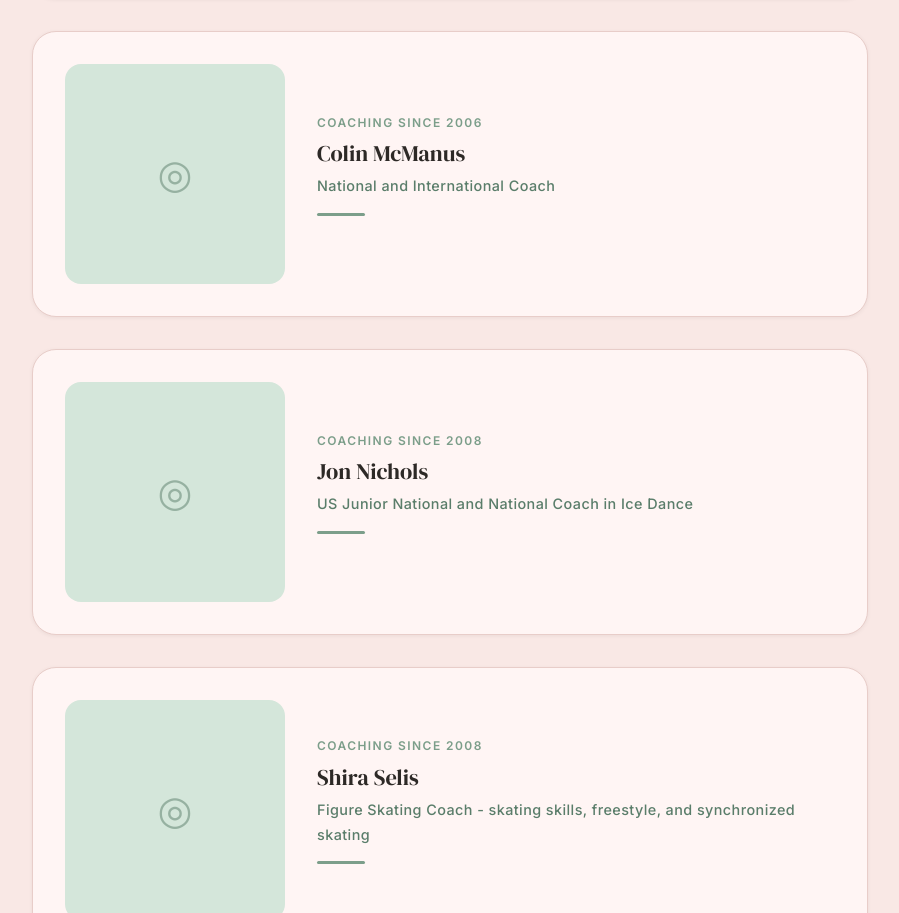
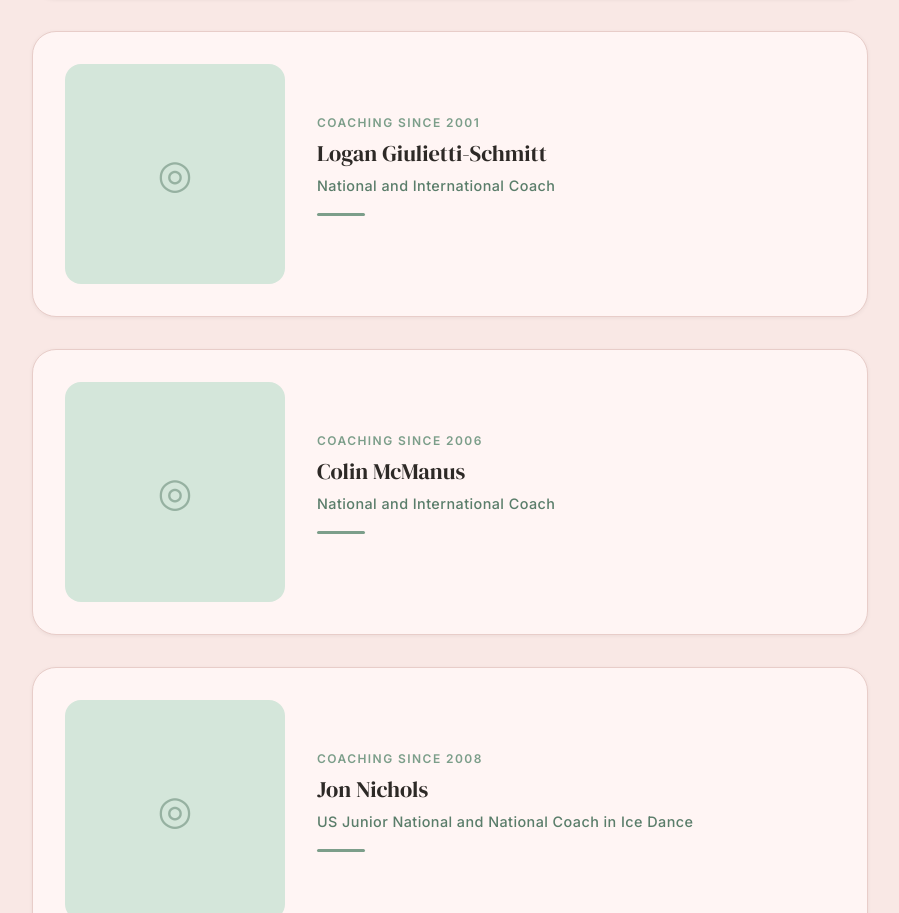
Before and after one commit to violetyan10/Edge-and-Ease, a Vue app in the folder frontend/: page /for-coach in a window 1280 px wide. Shown: the part 929-1842 px from the top of the page, without its empty margins (190-1089 px from the left). Built offline with nearby package versions, Linux system fonts and the light colour scheme; the HTML template or start-up script is replaced by a standard one.

Commit message:
updateLoganAndKits

```diff
--- a/frontend/src/components/StressReliefKitSection.vue
+++ b/frontend/src/components/StressReliefKitSection.vue
@@ -12,7 +12,7 @@
         </p>
         <br>
         <p class="kit-section__lead">
-          Physical kit will debut at the 2026 Picken Dance Classic and U.S. Solo Dance International.
+          Physical kit debutted at the 2026 Picken Dance Classic and U.S. Solo Dance International. As of October 2026, 535 kits have been distributed to skaters at various competitions.
         </p>
       </div>
 
--- a/frontend/src/views/ForCoachPage.vue
+++ b/frontend/src/views/ForCoachPage.vue
@@ -62,6 +62,11 @@ const features = [
     name: 'Pamela Gregory',
     role: 'Olympic and World Coach',
     //body: "We vet every coach personally — not to gatekeep, but to ensure quality for our community. Submit your credentials and a short intro, and our team will be in touch within 48 hours. There's no fee to join during our founding-coach period.",
+  },
+  {
+    tag: 'Coaching since 2001',
+    name: 'Logan Giulietti-Schmitt',
+    role: 'National and International Coach'
   },
   {
     tag: 'Coaching since 2006',
```
